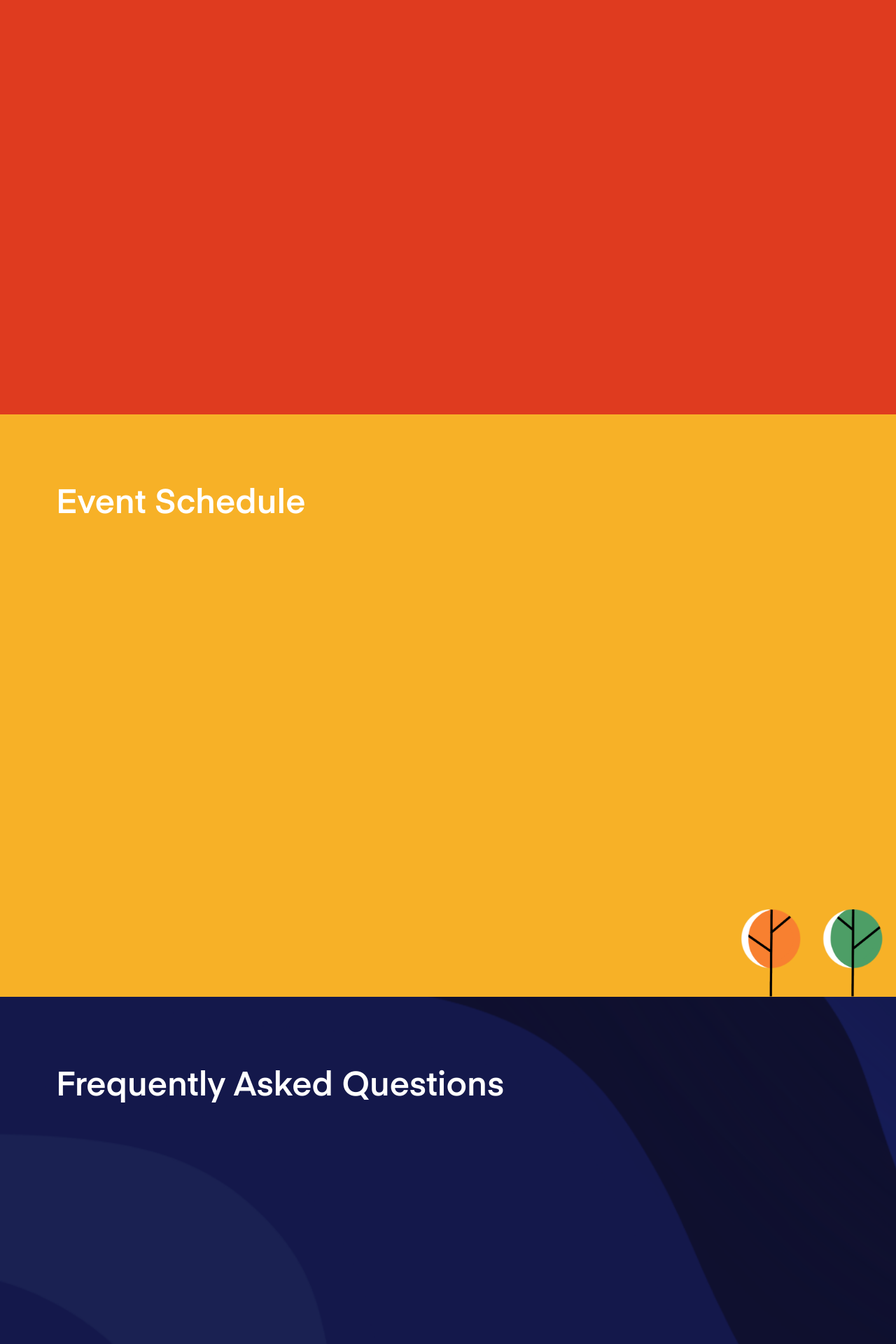
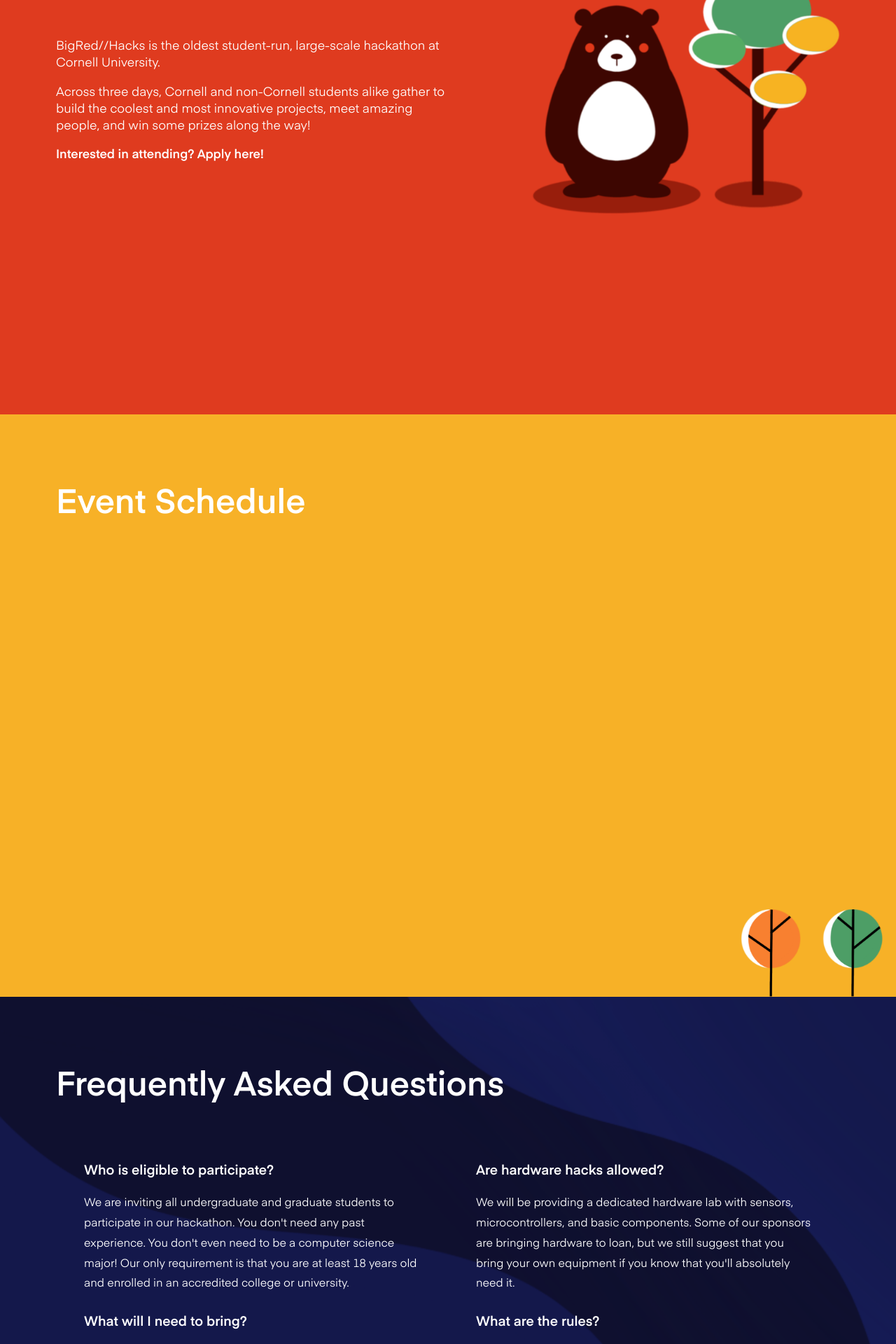
Before and after one commit to bigredhacks/web-new, a PHP site: page / in a window 1280 px wide. Shown: the part 1040-2960 px from the top of the page at 70% size. Run offline with PHP 8.4, Linux system fonts and the light colour scheme.

Commit message:
About and faq.

```diff
--- a/index.html
+++ b/index.html
@@ -44,6 +44,18 @@
   <section id="about">
     <div class="container">
       <h1 class="section__title">Who Are We</h1>
+      <div class="about__content">
+        <div class="inner">
+          <p>BigRed//Hacks is the oldest student-run, large-scale hackathon at Cornell University.</p>
+          <p>Across three days, Cornell and non-Cornell students alike gather to build the coolest and most innovative
+            projects, meet amazing people, and win some prizes along the way!</p>
+          <a href="https://apply.bigredhacks.com/" class="is-bold">Interested in attending? Apply here!</a>
+        </div>
+        <div class="inner">
+          <img src="assets/bear+trees.png">
+        </div>
+      </div>
+
     </div>
   </section>
 
@@ -57,6 +69,74 @@
   <section id="faq">
     <div class="container">
       <h1 class="section__title">Frequently Asked Questions</h1>
+      <div class="faq__container">
+        <div class="inner">
+          <div class="faq__single">
+            <p class="question is-bold">Who is eligible to participate?</p>
+            <p class="answer">We are inviting all undergraduate and graduate students to participate in our hackathon.
+              You don't need any past experience. You don't even need to be a computer science major! Our only
+              requirement is that you are at least 18 years old and enrolled in an accredited college or university.
+            </p>
+          </div>
+          <div class="faq__single">
+            <p class="question is-bold">What will I need to bring? </p>
+            <p class="answer">Bring your school ID for registration. You are also responsible for bringing any equipment
+              for building and demoing your hack: laptop, chargers, phones, etc. You may also want to bring a sleeping
+              bag, change of clothes, and toothbrush.
+            </p>
+          </div>
+          <div class="faq__single">
+            <p class="question is-bold">Do I need to sign up with a team?</p>
+            <p class="answer">You don't have to sign up with a team, but it's certainly more fun! We allow teams of up
+              to four people (they don't have to be from the same school), and while they can be specified on the
+              application, you won't officially, create your team until the event. If you don't have a team yet, we'll
+              host a social before the hacking begins for you to meet other amazing people.
+            </p>
+          </div>
+          <div class="faq__single">
+            <p class="question is-bold">How does travel reimbursement work?</p>
+            <p class="answer">At this time, we are unsure about how much travel, reimbursement we will be able to offer.
+              We currently have bus routes for the following schools: Buffalo, RIT,
+              Princeton, Rutgers, and Binghamton. Depending on our budget and interest from other schools, we may be
+              able to send out more buses! If your school is not listed, pease message us at info@bigredhacks.com about
+              travel reimbursement, and we will see what we can do on a case-by-case basis. In the past, we have capped
+              reimbursement at $200 per person. Thank you! </p>
+          </div>
+        </div>
+
+        <div class="inner">
+          <div class="faq__single">
+            <p class="question is-bold">Are hardware hacks allowed?</p>
+            <p class="answer">We will be providing a dedicated hardware lab with
+              sensors, microcontrollers, and basic components. Some of our sponsors are bringing hardware to loan, but
+              we still suggest that you bring your own equipment if you know that you'll absolutely need it.</p>
+          </div>
+          <div class="faq__single">
+            <p class="question is-bold">What are the rules?</p>
+            <p class="answer">We will be providing a dedicated hardware lab with
+              sensors, microcontrollers, and basic components. Some of our sponsors are bringing hardware to loan, but
+              we still suggest that you bring your own equipment if you 'know that you'll absolutely
+            </p>
+          </div>
+          <div class="faq__single">
+            <p class="question is-bold">Why is there an application?</p>
+            <p class="answer">We will be providing a dedicated hardware lab with
+              sensors, microcontrollers, and basic components. Some of our sponsors are bringing hardware to loan, but
+              we still suggest that you bring your own equipment if you know that you'll absolutely need it.</p>
+          </div>
+          <div class="faq__single">
+            <p class="question is-bold">Are you providing food?</p>
+            <p class="answer"> Don't worry, there will be lots of delicious food and beverages at our event,
+              complimentary to all participants. We'll have vegetarian options as well.
+            </p>
+          </div>
+          <div class="faq__single">
+            <p class="question is-bold">Have more questions?</p>
+            <p class="answer">Send them to info@bigredhacks.com!</p>
+          </div>
+          <img src="assets/planets.png">
+        </div>
+      </div>
     </div>
   </section>
 
--- a/styles/main.css
+++ b/styles/main.css
@@ -31,17 +31,6 @@ section .section__title {
   padding: 6rem 5rem;
 }
 
-@media only screen and (max-width: 37.5em) {
-  .container {
-    padding: 5rem 3rem;
-  }
-
-  .section__title {
-    font-weight: bold;
-    font-size: 2rem;
-    color: white;
-  }
-}
 a {
   color: inherit;
 }
@@ -53,6 +42,8 @@ h2 {
 #navbar {
   overflow: hidden;
   position: fixed;
+  display: flex;
+  justify-content: flex-end;
   top: 0;
   width: 100%;
   z-index: 10;
@@ -60,7 +51,6 @@ h2 {
   font-size: 1.05rem;
 }
 #navbar a {
-  float: right;
   color: #fff;
   padding: 14px 16px;
   text-decoration: none;
@@ -80,6 +70,26 @@ h2 {
 
 #about {
   background-color: #df3b1f;
+  color: white;
+}
+#about .about__content {
+  display: flex;
+  align-items: center;
+  justify-content: center;
+  font-size: 1.1rem;
+}
+#about .about__content div {
+  width: 50%;
+}
+#about .about__content div a {
+  text-decoration: none;
+}
+#about .about__content div a:hover {
+  text-decoration: underline;
+}
+#about .about__content div img {
+  width: 80%;
+  float: right;
 }
 
 #schedule {
@@ -97,6 +107,27 @@ h2 {
   background-size: cover;
   background-repeat: no-repeat;
   background-position: center;
+}
+#faq .faq__container {
+  display: flex;
+  color: #fff;
+}
+#faq .faq__container .inner {
+  width: 50%;
+  margin: 1rem 2.5rem;
+}
+#faq .faq__container .inner .faq__single {
+  margin-bottom: 1.7rem;
+}
+#faq .faq__container .inner .faq__single .question {
+  font-size: 1.2rem;
+}
+#faq .faq__container .inner .faq__single .answer {
+  line-height: 1.8;
+}
+#faq .faq__container .inner img {
+  float: right;
+  max-width: 80%;
 }
 
 #sponsors {
@@ -145,4 +176,24 @@ h2 {
   font-size: 1.5rem;
 }
 
+@media only screen and (max-width: 37.5em) {
+  .container {
+    padding: 5rem 3rem;
+  }
+
+  .section__title {
+    font-weight: bold;
+    font-size: 2rem;
+    color: white;
+  }
+
+  .faq__container, .about__content {
+    flex-direction: column;
+  }
+  .faq__container .inner, .about__content .inner {
+    width: 100% !important;
+    margin: 0 !important;
+  }
+}
+
 /*# sourceMappingURL=main.css.map */
--- a/styles/main.scss
+++ b/styles/main.scss
@@ -40,16 +40,6 @@ section {
   padding: 6rem 5rem;
 }
 
-@media only screen and (max-width: 37.5em) {
-  .container {
-    padding: 5rem 3rem;
-  }
-  .section__title  {
-    font-weight: bold;
-    font-size: 2rem;
-    color: white;
-  }
-}
 
 a {
   color: inherit;
@@ -62,14 +52,14 @@ h2 {
 #navbar {
   overflow: hidden;
   position: fixed;
+  display: flex;
+  justify-content: flex-end;
   top: 0;
   width: 100%;
   z-index: 10;
   margin-top: 0.5rem;
   font-size: 1.05rem;
   a {
-    // display: block;
-    float: right;
     color: #fff;
     padding: 14px 16px;
     text-decoration: none;
@@ -90,6 +80,27 @@ h2 {
 
 #about {
   background-color: $red;
+  color: white;
+
+  .about__content {
+    display: flex;
+    align-items: center;
+    justify-content: center;
+    font-size: 1.1rem;
+    div {
+      width: 50%;
+      a {
+        text-decoration: none;
+        &:hover {
+          text-decoration: underline;
+        }
+      }
+      img {
+        width: 80%;
+        float: right;
+      }
+    }
+  }
 }
 
 #schedule {
@@ -107,6 +118,27 @@ h2 {
   background-size: cover;
   background-repeat: no-repeat;
   background-position: center;
+  .faq__container {
+    display: flex;
+    color: #fff;
+    .inner {
+      width: 50%;
+      margin: 1rem 2.5rem;
+      .faq__single {
+        margin-bottom: 1.7rem;
+        .question {
+          font-size: 1.2rem;
+        }
+        .answer {
+          line-height: 1.8;
+        }
+      }
+      img {
+        float: right;
+        max-width: 80%;
+      }
+    }
+  }
 }
 
 #sponsors {
@@ -154,3 +186,21 @@ h2 {
     font-size: 1.5rem;
   }
 }
+
+@media only screen and (max-width: 37.5em) {
+  .container {
+    padding: 5rem 3rem;
+  }
+  .section__title  {
+    font-weight: bold;
+    font-size: 2rem;
+    color: white;
+  }
+  .faq__container, .about__content {
+    flex-direction: column;
+    .inner {
+      width: 100% !important;
+      margin: 0 !important;
+    }
+  }
+}
```
Also changed, not shown: assets/bear+trees.png, assets/planets.png, 3 other files.
